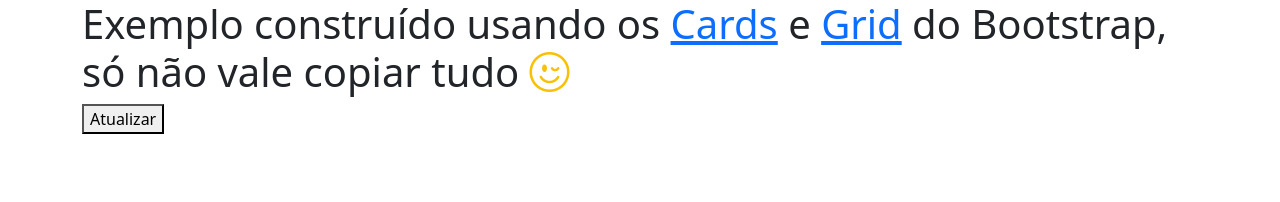
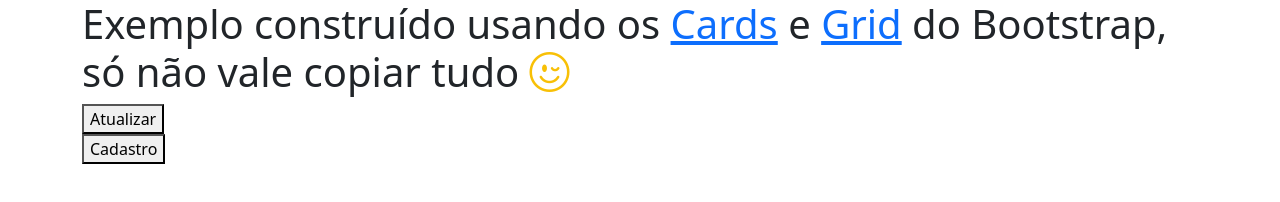
Before and after one commit to LeandroSpohr/programacao_I, a plain HTML site: page exemplo_loja/index.html in a window 1280 px wide. Drawn offline with nearby package versions, Linux system fonts and the light colour scheme.

Commit message:
add go to register

```diff
--- a/exemplo_loja/index.html
+++ b/exemplo_loja/index.html
@@ -21,6 +21,7 @@
 
     <div class="row row-cols-3 justify-content-around" id="grid"></div>
 
+    <button onclick="location.href='cadastro.html'">Cadastro</button>
   </div>
 </body>
 <script src="codigo.js">
```
